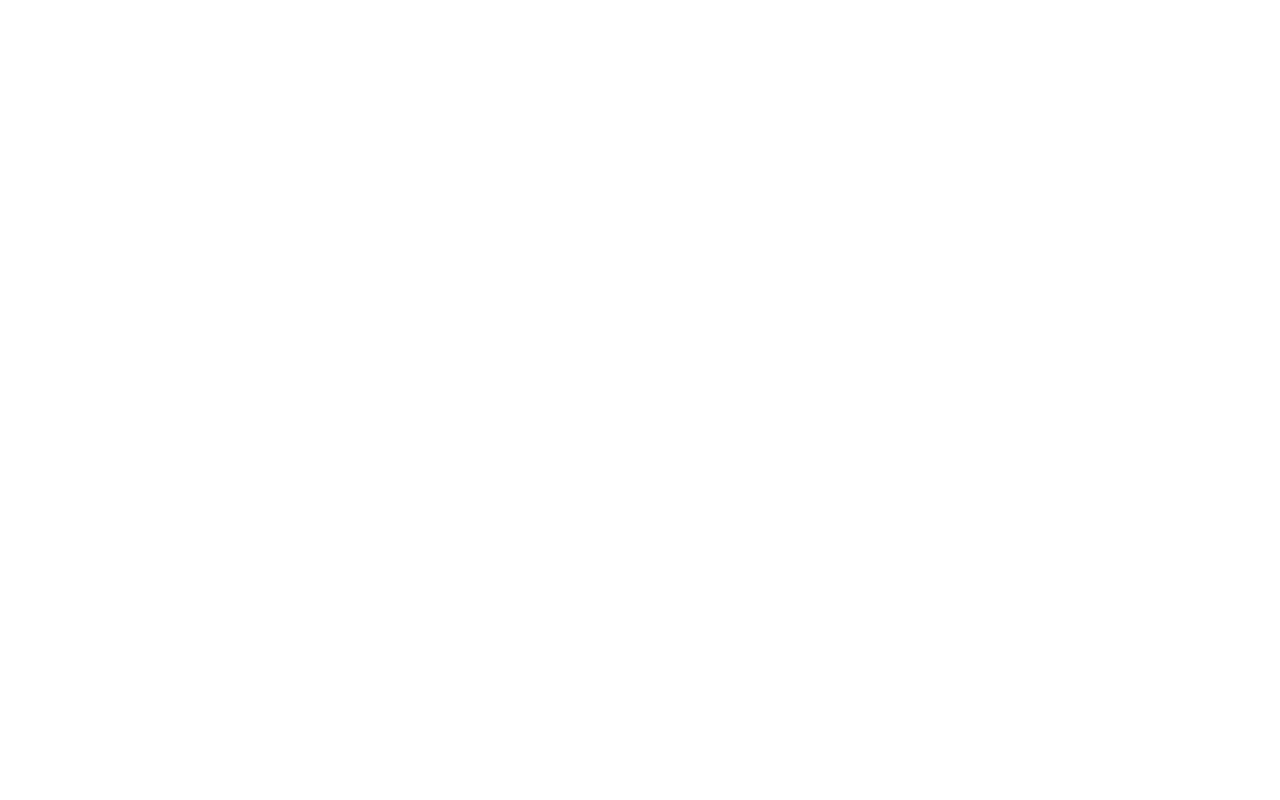
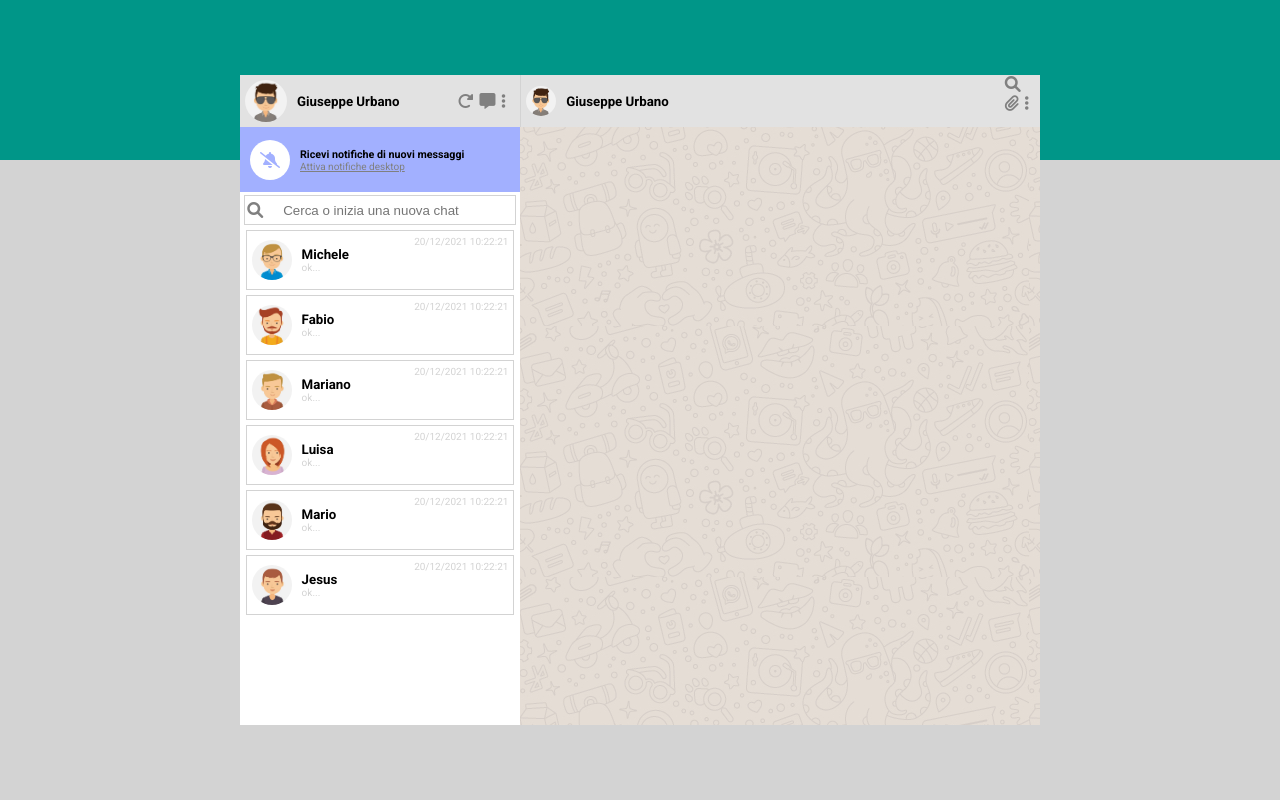
Before and after one commit to UrbanoG2/vue-boolzapp, a plain HTML site: page index.html in a window 1280 px wide. Drawn offline with Linux system fonts and the light colour scheme.

Commit message:
working on html

```diff
--- a/css/style.css
+++ b/css/style.css
@@ -0,0 +1,221 @@
+* {
+    margin: 0;
+    padding: 0;
+    box-sizing: border-box;
+}
+
+html {
+    font-size: 100%;
+    font-family: 'Roboto', sans-serif;
+}
+
+.total-container {
+    position: relative;
+}
+
+.total-top {
+    width: 100%;
+    height: 20vh;
+    background-color: rgb(0, 150, 136);
+}
+
+.total-bottom {
+    width: 100%;
+    height: 80vh;
+    background-color: lightgrey;
+}
+
+.big-container {
+    width: 800px;
+    height: 650px;
+    position: absolute;
+    top: 50%;
+    left: 50%;
+    transform: translate(-50%, -50%);
+}
+
+/* left column rules */
+
+.col-left {
+    width: 35%;
+    height: 100%;
+    background-color: white;
+    float: left;
+}
+
+.col-right {
+    width: 65%;
+    height: 100%;
+    float: right;
+    background-image: url(/img/img/mine.jpg);
+}
+
+.left-header {
+    width: 100%;
+    height: 8%;
+    background-color: rgb(226, 226, 226);
+    display: flex;
+    justify-content: flex-start;
+    align-items: center;
+}
+
+.left-header img {
+    width: 15%;
+    border-radius: 50%;
+    margin-left:5px;
+}
+
+h5 {
+    display: inline-block;
+    margin-left:10px;
+}
+
+.icons {
+    margin-left: 20%;
+}
+
+.icons i {
+    color: grey;
+    margin-left: 2px;
+}
+
+.icons i:hover,
+h5:hover,
+.left-header img
+{
+    cursor: pointer;
+}
+
+.notifications {
+    height: 10%;
+    background-color: rgb(162, 176, 255);
+    display: flex;
+    align-items: center;
+}
+
+.bell {
+    width:40px;
+    height:40px;
+    background-color: white;
+    border-radius: 50%;
+    margin-left: 10px;
+}
+
+.bell i {
+    color:rgb(162, 176, 255);
+    line-height: 40px;
+    display: flex;
+    justify-content: center;
+}
+
+.notifications-text {
+    display: flex;
+    flex-direction: column;
+}
+
+
+h6 {
+    display: inline-block;
+    margin-left: 10px;
+}
+
+.notifications-text a {
+    font-size:10px;
+    margin-left: 10px;
+    color: grey;
+}
+
+.search-container {
+    width: 97%;
+    height: 30px;
+    border: 1px solid lightgrey;
+    margin: 3px auto;
+    display: flex;
+    align-items: center;
+}
+
+.search-container i {
+    color: grey;
+    margin-left: 2px;
+}
+
+.search-input {
+    width: 85%;
+    margin-left:20px;
+    border: none;
+}
+
+ul {
+    list-style: none;
+}
+
+.contact {
+    width: 96%;
+    height: 60px;
+    border: 1px solid lightgrey;
+    margin: 5px auto;
+    display: flex;
+    align-items: center;
+    position: relative;
+}
+
+.contact:hover,
+.contact:active,
+.contact:focus
+ {
+    background-color: rgb(192, 192, 192);
+    cursor: pointer;
+}
+
+
+
+.contact img {
+    width: 15%;
+    border-radius: 50%;
+    margin-left:5px;
+}
+
+.contact-text {
+    display: flex;
+    flex-direction: column;
+}
+
+.contact-text p {
+    font-size: 10px;
+    margin-left: 10px;
+    color: lightgrey;
+}
+
+.date {
+    font-size: 10px;
+    color: lightgrey;
+    position: absolute;
+    right: 5px;
+    top: 5px;
+}
+
+/* right column rules */
+
+
+.col-right {
+    background-image: url(/img/img/mine.jpg);
+}
+
+.profile {
+    display: flex;
+    align-items: center;
+}
+
+.right-header {
+    width: 100%;
+    height: 8%;
+    background-color: rgb(226, 226, 226);
+    display: flex;
+    border-left: 1px solid lightgrey;
+}
+
+.right-header img {
+    width: 8%;
+    border-radius: 50%;
+    margin-left:5px;
+}
--- a/index.html
+++ b/index.html
@@ -3,10 +3,151 @@
 <head>
     <meta charset="UTF-8">
     <meta http-equiv="X-UA-Compatible" content="IE=edge">
+    <link rel="stylesheet" href="css/style.css">
     <meta name="viewport" content="width=device-width, initial-scale=1.0">
+    <link rel="stylesheet" href="https://cdnjs.cloudflare.com/ajax/libs/font-awesome/6.0.0-beta3/css/all.min.css" integrity="sha512-Fo3rlrZj/k7ujTnHg4CGR2D7kSs0v4LLanw2qksYuRlEzO+tcaEPQogQ0KaoGN26/zrn20ImR1DfuLWnOo7aBA==" crossorigin="anonymous" referrerpolicy="no-referrer" />
+    <link rel="preconnect" href="https://fonts.googleapis.com">
+    <link rel="preconnect" href="https://fonts.gstatic.com" crossorigin>
+    <link href="https://fonts.googleapis.com/css2?family=Roboto:wght@400;700&display=swap" rel="stylesheet">
     <title>Document</title>
 </head>
 <body>
 
+    <div class="total-container">
+        <div class="total-top">
+
+        </div>
+        <div class="total-bottom">
+
+        </div>
+    </div>
+
+    <div class="big-container">
+        <div class="col-left">
+            <div class="left-header">
+                <img src="img/img/avatar_2.jpg" alt="">
+                <h5 class="username">Giuseppe Urbano</h5>
+                <div class="icons">
+                    <i class="fas fa-redo-alt"></i>
+                    <i class="fas fa-comment-alt"></i>
+                    <i class="fas fa-ellipsis-v"></i>
+                </div>
+            </div>
+
+            <div class="notifications">
+                <div class="bell">
+                    <i class="fas fa-bell-slash"></i>
+                </div>
+                <div class="notifications-text">
+                    <h6>Ricevi notifiche di nuovi messaggi</h6>
+
+                    <a href="#">Attiva notifiche desktop</a>
+                </div>
+            </div>
+
+            <div class="search-container">
+                <i class="fas fa-search"></i>
+                <input class="search-input" type="text" placeholder="Cerca o inizia una nuova chat">
+            </div>
+
+            <ul>
+                <li>
+                    <div class="contact">
+                        <img src="img/img/avatar_3.jpg" alt="">
+                        <div class="contact-text">
+                            <h5>Michele</h5>
+                            <p>ok...</p>
+                        </div>
+                        <div class="date">
+                            20/12/2021 10:22:21
+                        </div>
+                    </div>
+                </li>
+
+                <li>
+                    <div class="contact">
+                        <img src="img/img/avatar_4.jpg" alt="">
+                        <div class="contact-text">
+                            <h5>Fabio</h5>
+                            <p>ok...</p>
+                        </div>
+                        <div class="date">
+                            20/12/2021 10:22:21
+                        </div>
+                    </div>
+                </li>
+
+                <li>
+                    <div class="contact">
+                        <img src="img/img/avatar_5.jpg" alt="">
+                        <div class="contact-text">
+                            <h5>Mariano</h5>
+                            <p>ok...</p>
+                        </div>
+                        <div class="date">
+                            20/12/2021 10:22:21
+                        </div>
+                    </div>
+                </li>
+
+                <li>
+                    <div class="contact">
+                        <img src="img/img/avatar_6.jpg" alt="">
+                        <div class="contact-text">
+                            <h5>Luisa</h5>
+                            <p>ok...</p>
+                        </div>
+                        <div class="date">
+                            20/12/2021 10:22:21
+                        </div>
+                    </div>
+                </li>
+
+                <li>
+                    <div class="contact">
+                        <img src="img/img/avatar_8.jpg" alt="">
+                        <div class="contact-text">
+                            <h5>Mario</h5>
+                            <p>ok...</p>
+                        </div>
+                        <div class="date">
+                            20/12/2021 10:22:21
+                        </div>
+                    </div>
+                </li>
+
+                <li>
+                    <div class="contact">
+                        <img src="img/img/avatar_7.jpg" alt="">
+                        <div class="contact-text">
+                            <h5>Jesus</h5>
+                            <p>ok...</p>
+                        </div>
+                        <div class="date">
+                            20/12/2021 10:22:21
+                        </div>
+                    </div>
+                </li>
+            </ul>
+
+        </div>
+
+        <div class="col-right">
+            <div class="right-header">
+                <div class="profile">
+                    <img src="img/img/avatar_2.jpg" alt="">
+                <h5 class="username">Giuseppe Urbano</h5>
+                </div>
+                <div class="icons">
+                    <i class="fas fa-search"></i>
+                    <i class="fas fa-paperclip"></i>
+                    <i class="fas fa-ellipsis-v"></i>
+                </div>
+            </div>
+        </div>
+    </div>
+
+
+    <script src="js/script.js"></script>
 </body>
 </html>
```
Also changed, not shown: img/img/avatar_1.jpg (added), img/img/avatar_2.jpg (added), img/img/avatar_3.jpg (added), img/img/avatar_4.jpg (added), img/img/avatar_5.jpg (added), img/img/avatar_6.jpg (added), img/img/avatar_7.jpg (added), img/img/avatar_8.jpg (added), img/img/avatar_io.jpg (added), img/img/mine.jpg (added).
